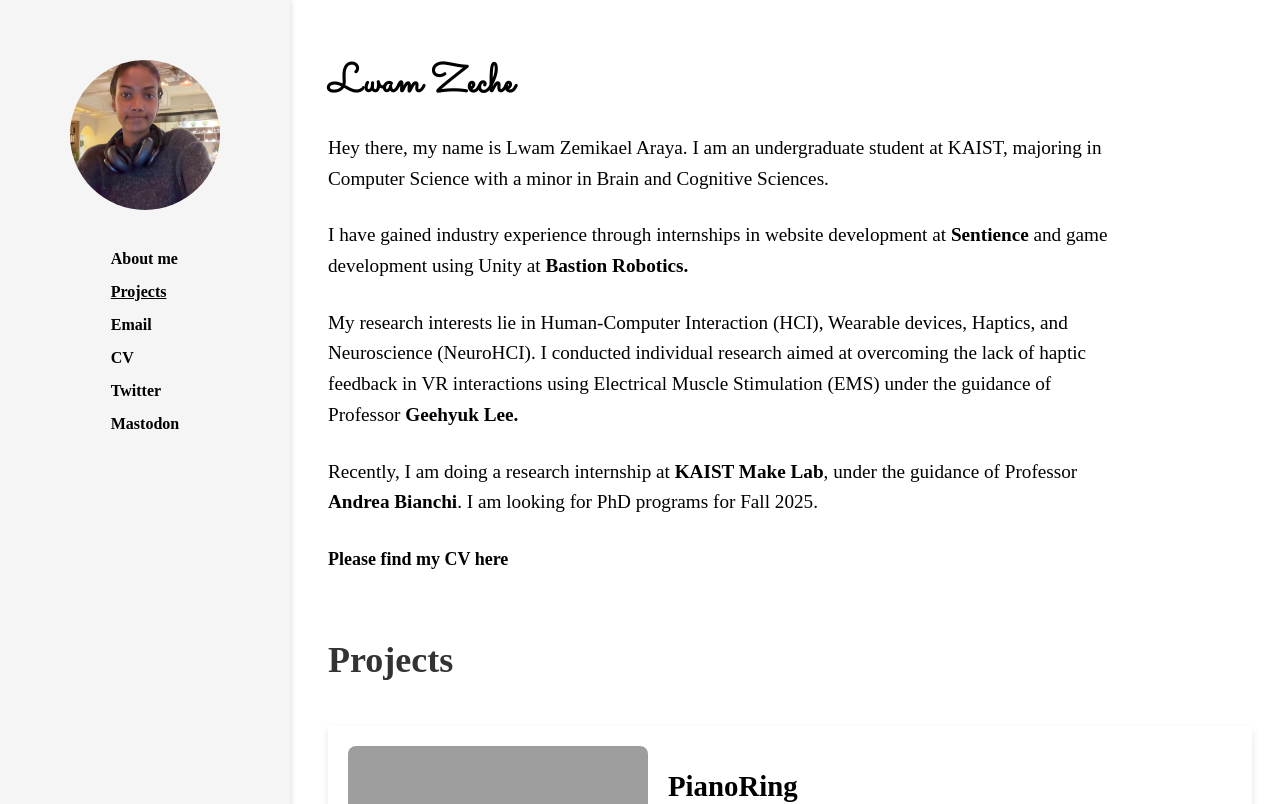
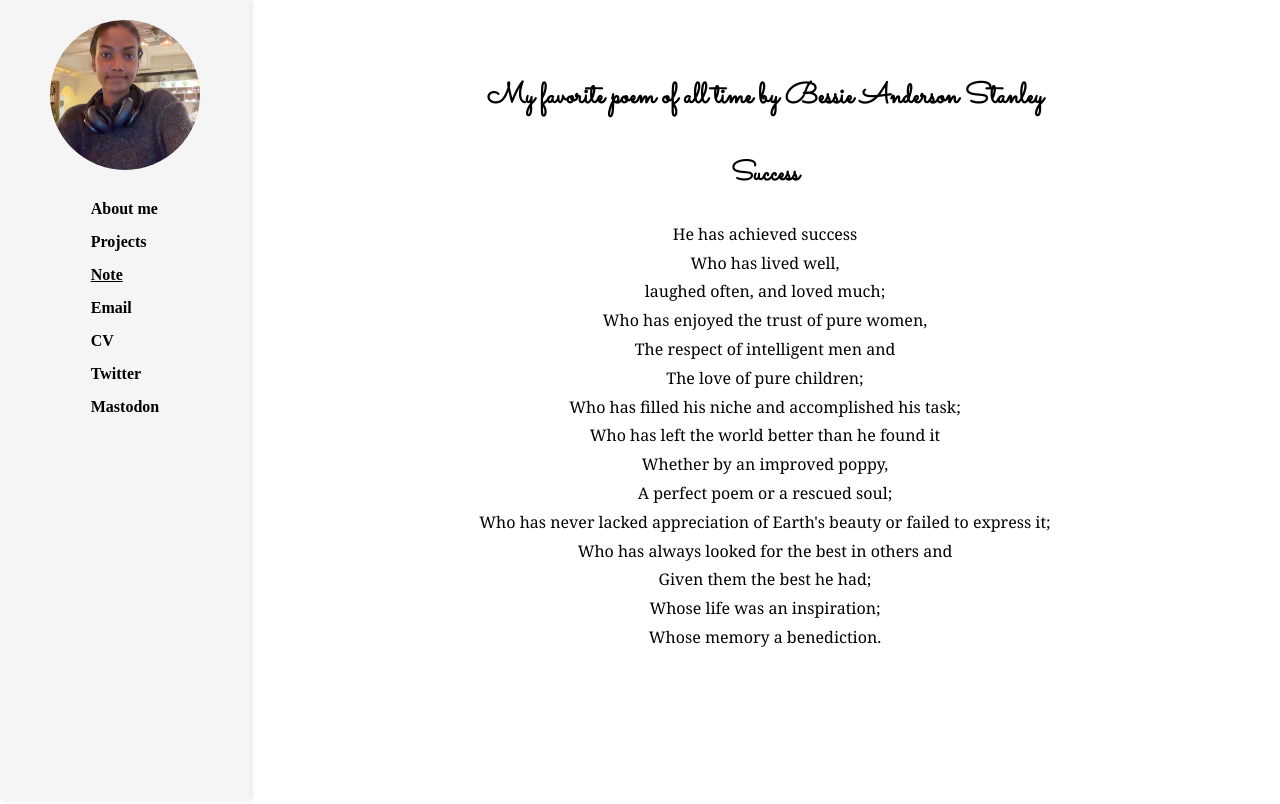
Before and after one commit to lwamzeche/lwamzeche-site, a React (Create React App) app: page /note in a window 1280 px wide. Before the commit this address led to /about#about-me. Shown: the top 804 px of the page. Built offline with nearby package versions, Linux system fonts and the light colour scheme; grey boxes are pictures that could not be loaded.

Commit message:
Note added

```diff
--- a/src/About.css
+++ b/src/About.css
@@ -13,7 +13,7 @@
   top: 0;
   left: 0;
   height: 100%;
-  padding: 40px 20px; /* Top and horizontal padding */
+  padding: 20px 20px;
   background-color: #f5f5f5; /* Light background color */
   display: flex;
   flex-direction: column;
@@ -56,7 +56,7 @@
 
 /* Main Content Styling */
 .about-content {
-  margin-left: 270px; /* Equal to sidebar width + padding */
+  /* margin-left: 270px;  */
   padding: 0px 30px; /* Top and horizontal padding */
   max-width: 800px; /* Optional: limit the width for better readability */
 }
@@ -92,7 +92,7 @@
   margin-bottom: 5px;
   text-align: left;
   color: #333;
-  margin-left: 250px; /* Equal to sidebar width + padding */
+  /* margin-left: 250px; */
   padding: 40px 50px;
 }
 
@@ -104,7 +104,7 @@
   }
 
   .about-content {
-    margin-left: 220px;
+    /* margin-left: 220px; */
     padding: 20px;
   }
 
--- a/src/App.css
+++ b/src/App.css
@@ -3,7 +3,7 @@
   display: flex;
   flex-direction: column; /* Adjusted for vertical sidebar */
   align-items: flex-start;
-  padding: 20px 40px;
+  /* padding: 20px 40px; */
   background-color: transparent;
   box-shadow: none;
 }
@@ -29,37 +29,40 @@
   width: 150px;
   height: 150px;
   border-radius: 50%;
-  margin: 20px auto;
+  /* margin: 20px auto; */
+}
+
+/* .main-content {
+  padding: 20px;
+  flex: 1;
+} */
+
+.App {
+  display: flex; /* Align Sidebar and Main Content Side by Side */
+}
+
+.sidebar {
+  width: 250px; /* Sidebar width */
+  flex-shrink: 0;
+  background-color: #f5f5f5;
+  /* padding: 20px; */
+  box-sizing: border-box;
 }
 
 .main-content {
-  padding: 20px;
-  flex: 1;
+  flex: 1; /* Take remaining space */
+  /* padding: 20px; */
+  box-sizing: border-box; /* Include padding in width */
+  margin-left: 0; /* Remove any unnecessary left margin */
 }
 
-.App {
-  display: flex;
-}
-
-.sidebar {
-  width: 250px;
-  background-color: #f5f5f5;
-}
-
-html {
-  scroll-behavior: smooth;
-}
-
-
-/* Responsive Adjustments for smaller screens */
+/* For smaller screens */
 @media (max-width: 768px) {
+  .App {
+    flex-direction: column; /* Stack Sidebar and Content */
+  }
   .navigation {
     padding: 10px 20px;
-  }
-
-  .nav-item {
-    font-size: 16px;
-    margin-bottom: 15px;
   }
 
   .profile-image {
--- a/src/App.js
+++ b/src/App.js
@@ -1,34 +1,40 @@
 import React, { useState, useEffect } from "react";
 import {
+  Link,
   BrowserRouter as Router,
   Route,
   Routes,
   Navigate,
+  useLocation,
 } from "react-router-dom";
 import About from "./About";
+import Note from "./Note";
 import "./App.css";
 import LwamImage from "./images/Lwam7.jpeg";
 
 function Sidebar({ activeSection }) {
   return (
     <div className="sidebar">
-      {/* Profile Picture */}
       <img src={LwamImage} alt="Lwam" className="profile-image" />
-
-      {/* Navigation Links */}
       <nav className="navigation">
-        <a
-          href="#about-me"
+        <Link
+          to="/about#about-me"
           className={`nav-item ${activeSection === "about-me" ? "active" : ""}`}
         >
           About me
-        </a>
-        <a
-          href="#projects"
+        </Link>
+        <Link
+          to="/about#projects"
           className={`nav-item ${activeSection === "projects" ? "active" : ""}`}
         >
           Projects
-        </a>
+        </Link>
+        <Link
+          to="/note"
+          className={`nav-item ${activeSection === "note" ? "active" : ""}`}
+        >
+          Note
+        </Link>
         <a href="mailto:lwamzeche@kaist.ac.kr" className="nav-item">
           Email
         </a>
@@ -61,11 +67,41 @@ function Sidebar({ activeSection }) {
   );
 }
 
-function App() {
+function ScrollToSection() {
+  const location = useLocation();
+
+  useEffect(() => {
+    if (location.hash) {
+      const element = document.getElementById(location.hash.substring(1));
+      if (element) {
+        element.scrollIntoView({ behavior: "smooth" });
+      }
+    }
+  }, [location]);
+
+  return null;
+}
+
+function AppContent() {
   const [activeSection, setActiveSection] = useState("about-me");
+  const location = useLocation();
+
+  useEffect(() => {
+    const updateActiveSectionBasedOnRoute = () => {
+      if (location.pathname === "/note") {
+        setActiveSection("note");
+      } else if (location.pathname === "/about") {
+        const hash = location.hash || "#about-me";
+        setActiveSection(hash.substring(1));
+      }
+    };
+
+    updateActiveSectionBasedOnRoute();
+  }, [location]);
 
   useEffect(() => {
     const handleScroll = () => {
+      if (location.pathname === "/about") {
         const aboutMe = document.getElementById("about-me");
         const projects = document.getElementById("projects");
 
@@ -73,11 +109,11 @@ function App() {
           const aboutMeTop = aboutMe.getBoundingClientRect().top;
           const projectsTop = projects.getBoundingClientRect().top;
 
-        // Update the active section based on scroll position
           if (projectsTop <= window.innerHeight / 2) {
             setActiveSection("projects");
           } else if (aboutMeTop <= window.innerHeight / 2) {
             setActiveSection("about-me");
+          }
         }
       }
     };
@@ -87,26 +123,29 @@ function App() {
     return () => {
       window.removeEventListener("scroll", handleScroll);
     };
-  }, []);
+  }, [location.pathname]);
 
+  return (
+    <>
+      <ScrollToSection />
+      <Sidebar activeSection={activeSection} />
+      <div className="main-content">
+        <Routes>
+          <Route path="/" element={<Navigate to="/about" replace />} />
+          <Route path="/about" element={<About />} />
+          <Route path="/note" element={<Note />} />
+          <Route path="*" element={<Navigate to="/about" replace />} />
+        </Routes>
+      </div>
+    </>
+  );
+}
+
+function App() {
   return (
     <Router>
       <div className="App">
-        <Sidebar activeSection={activeSection} />
-        {/* Main Content */}
-        <div className="main-content">
-          <Routes>
-            <Route
-              path="/"
-              element={<Navigate to="/about#about-me" replace />}
-            />
-            <Route path="/about" element={<About />} />
-            <Route
-              path="*"
-              element={<Navigate to="/about#about-me" replace />}
-            />
-          </Routes>
-        </div>
+        <AppContent />
       </div>
     </Router>
   );
--- /dev/null
+++ b/src/Note.css
@@ -0,0 +1,67 @@
+.note-container {
+  font-family: "Georgia", "Times New Roman", serif; /* Elegant font */
+  line-height: 1.8; /* Spaced-out text for readability */
+  padding: 20px;
+  margin: 20px auto;
+  max-width: 600px; /* Centered container with fixed width */
+  border-radius: 10px; /* Rounded corners */
+  /* box-shadow: 0 4px 6px rgba(0, 0, 0, 0.1);  */
+  text-align: center;
+  position: relative; /* Allows positioning relative to its parent */
+  z-index: 1; /* Ensures it's above other elements like nav bars */
+}
+
+/* Adjustments for responsiveness */
+@media (max-width: 768px) {
+  .note-container {
+    margin: 20px 10px; /* Reduce margin for smaller screens */
+  }
+}
+
+/* Ensure it clears the navigation bar */
+body {
+  padding-left: 250px; /* Adjust this value to the width of your nav bar */
+}
+
+@media (max-width: 768px) {
+  /* body {
+    padding-left: 0;
+  } */
+  .App {
+    flex-direction: column; /* Stack Sidebar and Content */
+  }
+  .navigation {
+    padding: 10px 20px;
+  }
+
+  .profile-image {
+    width: 120px;
+    height: 120px;
+  }
+
+  .sidebar {
+    width: 200px;
+  }
+}
+
+.note-container h2 {
+  text-align: center; /* Centered heading */
+  font-size: 1.8rem; /* Larger heading font size */
+  margin-bottom: 15px;
+  font-family: "Sacramento", cursive;
+  /* color: #206374; Slightly darker teal */
+}
+
+.note-container h3 {
+  text-align: center; /* Centered sub-heading */
+  font-size: 1.7rem;
+  margin-bottom: 20px;
+  font-family: "Sacramento", cursive;
+  /* color: #184c56; Darker teal */
+}
+
+.note-container p {
+  font-size: 1rem; /* Standard paragraph font size */
+  margin: 0;
+  white-space: pre-line; /* Preserve line breaks */
+}
--- /dev/null
+++ b/src/Note.js
@@ -0,0 +1,46 @@
+import React from "react";
+import "./Note.css";
+
+const Note = () => {
+  return (
+    <div className="note-container">
+      <h2>My favorite poem of all time by Bessie Anderson Stanley</h2>
+      <h3>Success</h3>
+      <p>
+        He has achieved success
+        <br />
+        Who has lived well,
+        <br />
+        laughed often, and loved much;
+        <br />
+        Who has enjoyed the trust of pure women,
+        <br />
+        The respect of intelligent men and
+        <br />
+        The love of pure children;
+        <br />
+        Who has filled his niche and accomplished his task;
+        <br />
+        Who has left the world better than he found it
+        <br />
+        Whether by an improved poppy,
+        <br />
+        A perfect poem or a rescued soul;
+        <br />
+        Who has never lacked appreciation of Earth's beauty or failed to express
+        it;
+        <br />
+        Who has always looked for the best in others and
+        <br />
+        Given them the best he had;
+        <br />
+        Whose life was an inspiration;
+        <br />
+        Whose memory a benediction.
+        <br />
+      </p>
+    </div>
+  );
+};
+
+export default Note;
--- a/src/Projects.css
+++ b/src/Projects.css
@@ -11,7 +11,7 @@
   flex-direction: column;
   gap: 40px;
   max-width: 1100px; /* Adjust as needed */
-  margin-left: 300px; /* Shift container to the right by 100px */
+  /* margin-left: 300px;  */
 }
 
 /* Individual Project Card */
```
Lines whose indentation alone changed are shown as unchanged.
